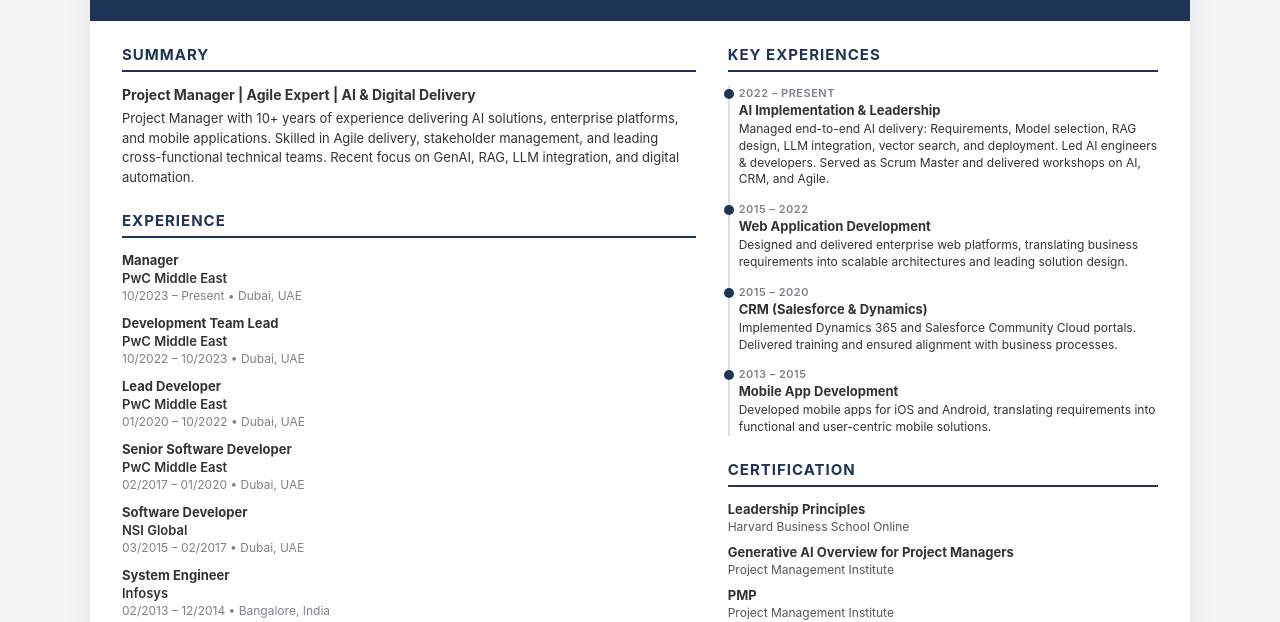
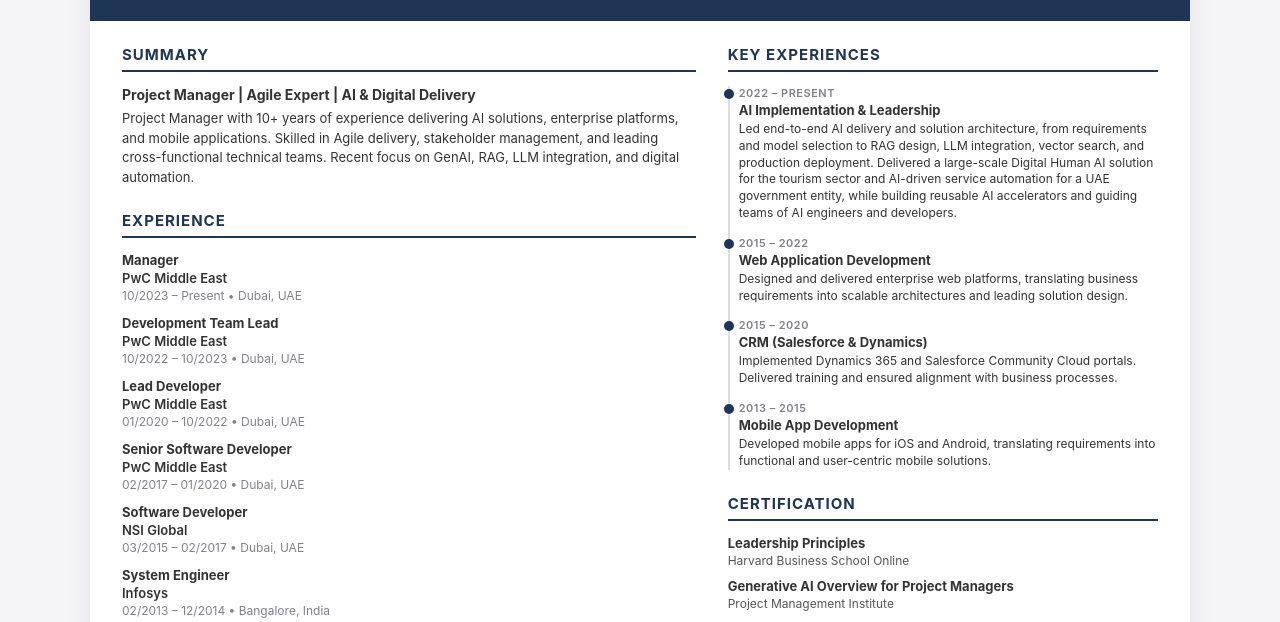
Before and after one commit to dcorrea016/cv, a plain HTML site: page index.html in a window 1280 px wide. Shown: the part 191-813 px from the top of the page. Drawn offline with Linux system fonts and the light colour scheme.

Commit message:
update on AI delivery

```diff
--- a/index.html
+++ b/index.html
@@ -421,9 +421,7 @@
               <div class="timeline-year">2022 – Present</div>
               <div class="timeline-title">AI Implementation &amp; Leadership</div>
               <p class="timeline-text">
-                Managed end-to-end AI delivery: Requirements, Model selection, RAG design,
-                LLM integration, vector search, and deployment. Led AI engineers & developers.
-                Served as Scrum Master and delivered workshops on AI, CRM, and Agile.
+               Led end-to-end AI delivery and solution architecture, from requirements and model selection to RAG design, LLM integration, vector search, and production deployment. Delivered a large-scale Digital Human AI solution for the tourism sector and AI-driven service automation for a UAE government entity, while building reusable AI accelerators and guiding teams of AI engineers and developers.
               </p>
             </div>
 
```
